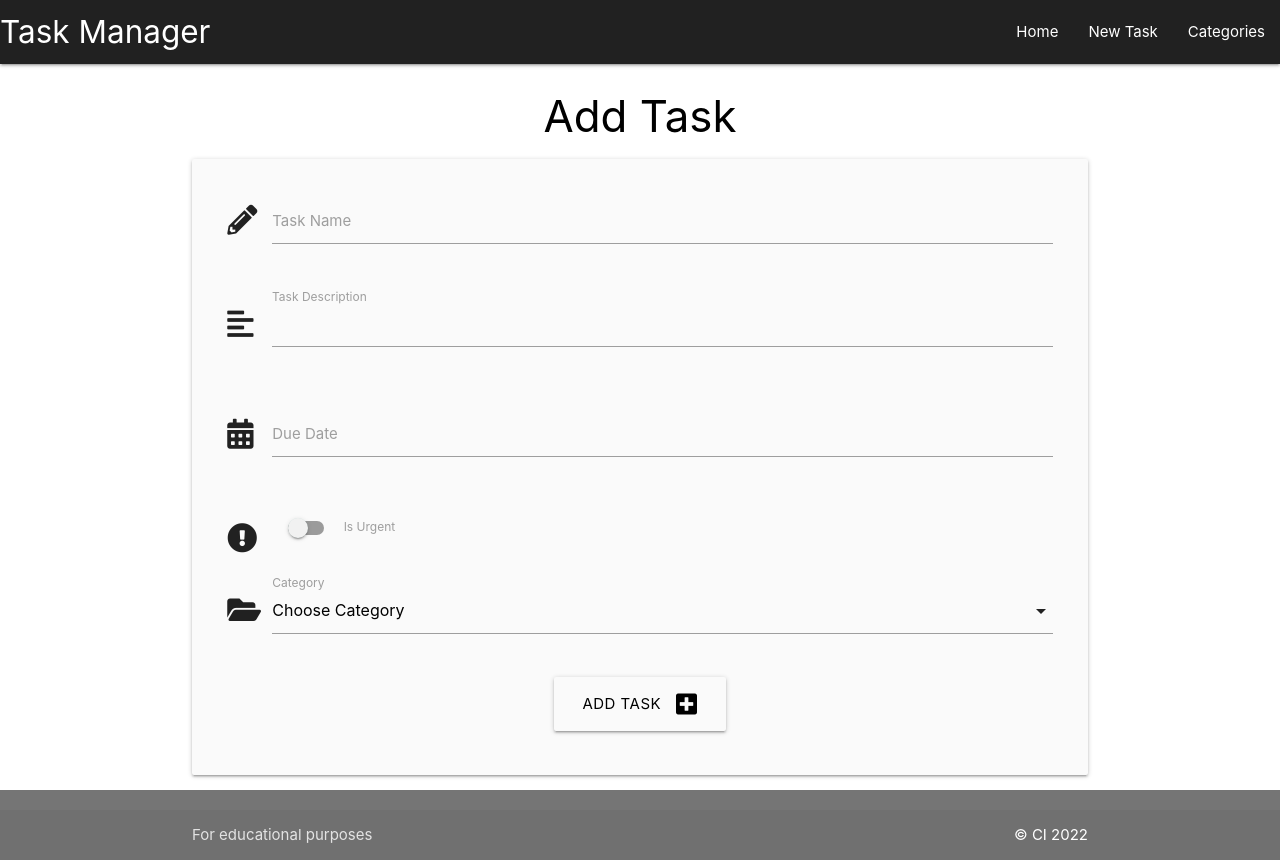
After one commit to StanislavDitsan/Task-Manager, a Flask app: page /add_task in a window 1280 px wide. The commit adds this page. Run offline with Flask 2, Linux system fonts and the light colour scheme; data that the repository does not hold is empty.

Commit message:
Calling a new function add_task()

```diff
--- a/taskmanager/routes.py
+++ b/taskmanager/routes.py
@@ -40,3 +40,20 @@ def delete_category(category_id):
     db.session.delete(category)
     db.session.commit()
     return redirect(url_for("categories"))
+
+
+@app.route("/add_task", methods=["GET", "POST"])
+def add_task():
+    categories = list(Category.query.order_by(Category.category_name).all())
+    if request.method == "POST":
+        task = Task(
+            task_name=request.form.get("task_name"),
+            task_description=request.form.get("task_description"),
+            is_urgent=bool(True if request.form.get("is_urgent") else False),
+            due_date=request.form.get("due_date"),
+            category_id=request.form.get("category_id")
+        )
+        db.session.add(task)
+        db.session.commit()
+        return redirect(url_for("home"))
+    return render_template("add_task.html", categories=categories)
--- a/taskmanager/static/css/style.css
+++ b/taskmanager/static/css/style.css
@@ -7,3 +7,26 @@ body {
   main {
     flex: 1 0 auto;
   }
+
+  .datepicker-date-display {
+    -webkit-box-flex: 1;
+    -webkit-flex: 1 auto;
+    -ms-flex: 1 auto;
+    flex: 1 auto;
+    background-color: #5b5b5b;
+    color: #fff;
+    padding: 20px 22px;
+    font-weight: 500;
+}
+
+.datepicker-day-button {
+  background-color: transparent;
+  border: none;
+  line-height: 38px;
+  display: block;
+  width: 100%;
+  border-radius: 50%;
+  padding: 0 5px;
+  cursor: pointer;
+  color: black;
+}
--- a/taskmanager/static/js/script.js
+++ b/taskmanager/static/js/script.js
@@ -1,5 +1,16 @@
-document.addEventListener('DOMContentLoaded', function() {
-    // sidenav initialization
-    let sidenav = document.querySelectorAll('.sidenav');
-    var instances = M.Sidenav.init(sidenav);
+document.addEventListener("DOMContentLoaded", function() {
+  // sidenav initialization
+  let sidenav = document.querySelectorAll(".sidenav");
+  M.Sidenav.init(sidenav);
+
+  // datepicker initialization
+  let datepicker = document.querySelectorAll(".datepicker");
+  M.Datepicker.init(datepicker, {
+      format: "dd mmmm, yyyy",
+      i18n: {done: "Select"}
   });
+
+  // select initialization
+  let selects = document.querySelectorAll("select");
+  M.FormSelect.init(selects);
+});
--- /dev/null
+++ b/taskmanager/templates/add_task.html
@@ -0,0 +1,78 @@
+{% extends "base.html" %}
+{% block content %}
+
+<h3 class="black-text center-align">Add Task</h3>
+
+<div class="row card-panel grey lighten-5">
+    <form class="col s12" method="POST" action="{{ url_for('add_task') }}">
+        <!--Task Name-->
+        <div class="row">
+            <div class="input-field col s12">
+                <i class="fas fa-pencil-alt prefix text-darken-4"></i>
+                <input id="task_name" name="task_name" minlength="5" maxlength="50" type="text" class="validate"
+                    required>
+                <label for="task_name">Task Name</label>
+            </div>
+        </div>
+
+        <!--task_description-->
+        <div class="row">
+            <div class="input-field col s12">
+                <i class="fas fa-align-left prefix text-darken-4"></i>
+                <textarea id="task_description" name="task_description" minlength="5" maxlength="200" type="text"
+                    class="materialize-textarea validate" required>
+                </textarea>
+                <label for="task_description">Task Description</label>
+            </div>
+        </div>
+
+        <!--due_data-->
+        <div class="row">
+            <div class="input-field col s12">
+                <i class="fas fa-calendar-alt prefix text-darken-4"></i>
+                <input id="due_date" name="due_date" type="text" class="datepicker validate" required>
+                <label for="due_date">Due Date</label>
+            </div>
+        </div>
+
+        <!--is_urgent-->
+        <div class="row">
+            <div class="input-field col s12">
+                <!-- Switch -->
+                <div class="switch">
+                    <i class="fas fa-exclamation-circle prefix text-darken-4"></i>
+                    <label for="is_urgent">
+                        <input id="is_urgent" name="is_urgent" type="checkbox">
+                        <span class="lever"></span>
+                        Is Urgent
+                    </label>
+                </div>
+            </div>
+        </div>
+
+        <!--category_id-->
+        <div class="row">
+            <div class="input-field col s12">
+                <i class="fas fa-folder-open prefix text-darken-4"></i>
+                <select id="category_id" name="category_id" class="validate" required>
+                    <option value="" disabled selected>Choose Category</option>
+                    {% for category in categories %}
+                        <option value="{{ category.id }}">{{ category.category_name }}</option>
+                    {% endfor %}
+                </select>
+                <label for="category_id">Category</label>
+            </div>
+        </div>
+
+        <!--Submit Button-->
+        <div class="row">
+            <div class="col s12 center-align">
+                <button type="submit" class="btn-large grey lighten-5 black-text">
+                    Add Task <i class="fas fa-plus-square right"></i>
+                </button>
+            </div>
+        </div>
+    </form>
+</div>
+
+{% endblock %}
--- a/taskmanager/templates/base.html
+++ b/taskmanager/templates/base.html
@@ -22,7 +22,7 @@
             <a href="#" data-target="mobile-demo" class="sidenav-trigger"><i class="material-icons">menu</i></a>
             <ul class="right hide-on-med-and-down">
                 <li><a href="{{ url_for('home') }}">Home</a></li>
-                <li><a href="">New Task</a></li>
+                <li><a href="{{ url_for('add_task') }}">New Task</a></li>
                 <li><a href="{{ url_for('categories') }}">Categories</a></li>
 
             </ul>
@@ -31,7 +31,7 @@
 
     <ul class="sidenav" id="mobile-demo">
         <li><a href="{{ url_for('home') }}">Home</a></li>
-        <li><a href="">New Task</a></li>
+        <li><a href="{{ url_for('add_task') }}">New Task</a></li>
         <li><a href="{{ url_for('categories') }}">Categories</a></li>
     </ul>
 
```
Also changed, not shown: taskmanager/templates/tasks.html (+8 -0 lines).
